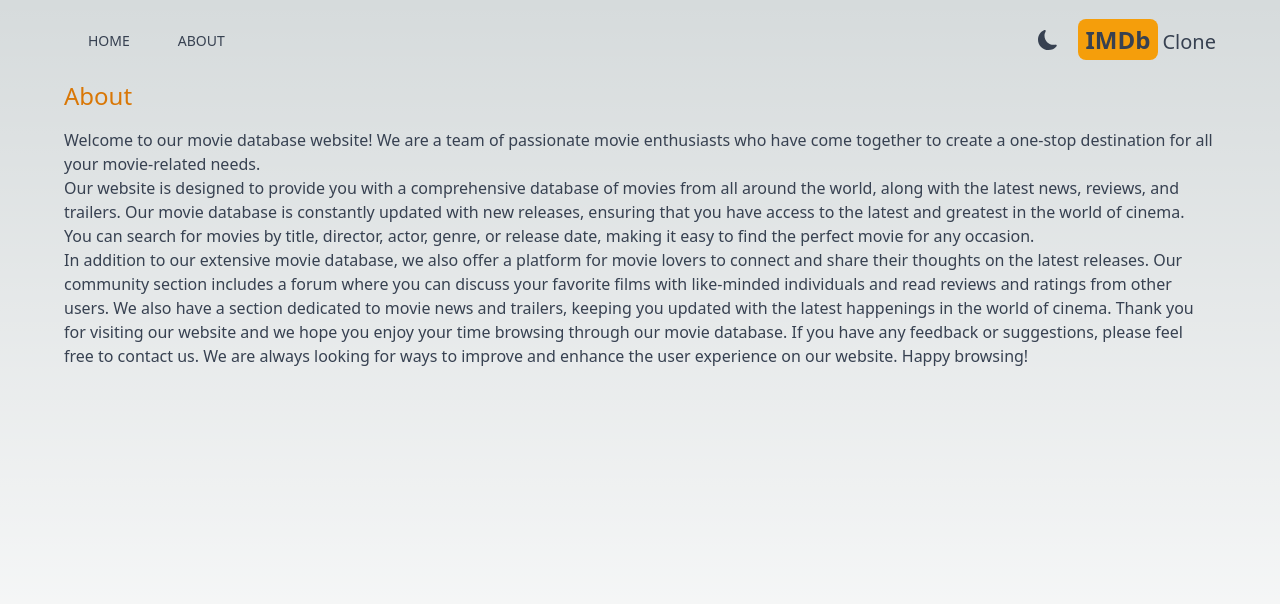
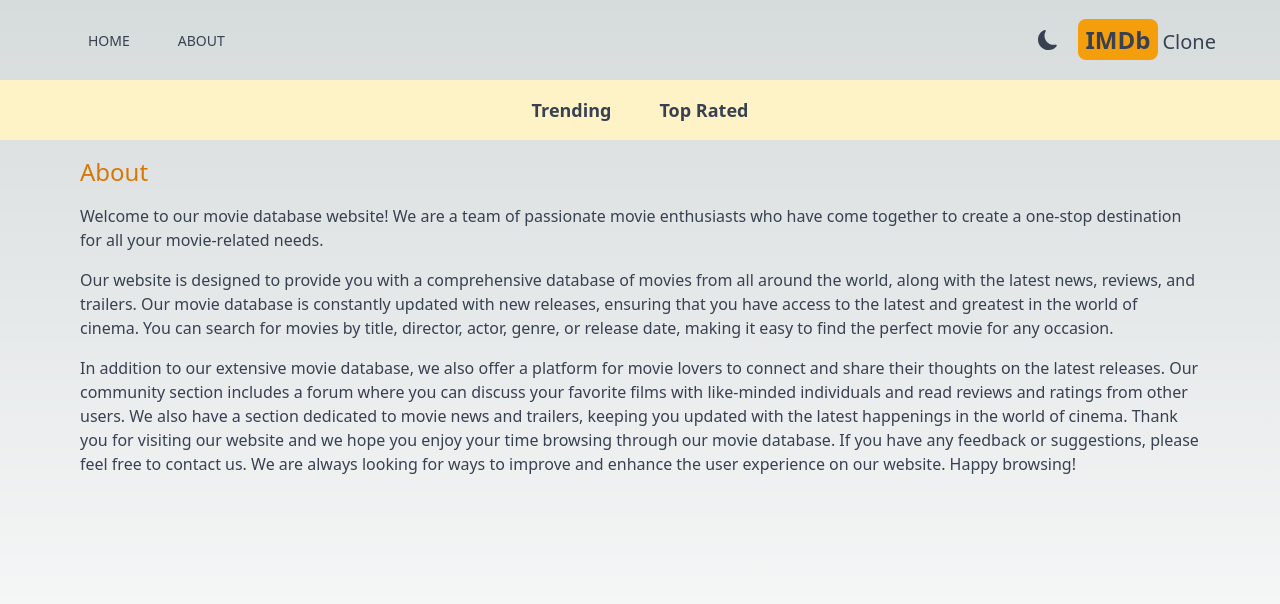
Before and after one commit to iamade/imdb, a Next.js app: page /about in a window 1280 px wide. Shown: the top 604 px of the page. Built offline with nearby package versions, Linux system fonts and the light colour scheme.

Commit message:
create Navbar component

```diff
--- a/src/app/about/page.jsx
+++ b/src/app/about/page.jsx
@@ -1,8 +1,8 @@
 export default function About() {
   return (
-    <div className="max-w-6xl mx-auto space-y-4">
+    <div className="max-w-6xl mx-auto space-y-4 p-4">
       <h1 className="text-2xl font-medium text-amber-600">About</h1>
-      <h1>
+
         <p> Welcome to our movie database website! We are a team of passionate movie
         enthusiasts who have come together to create a one-stop destination for
         all your movie-related needs.
@@ -32,7 +32,7 @@
         website. Happy browsing!
       </p>
 
-    </h1>
+
 
     </div>
   );
--- a/src/app/layout.jsx
+++ b/src/app/layout.jsx
@@ -2,6 +2,7 @@
 import './globals.css'
 import Header from '@/components/Header'
 import Providers from './Providers'
+import Navbar from '@/components/Navbar'
 
 const inter = Inter({ subsets: ['latin'] })
 
@@ -19,6 +20,8 @@
         {/* Header */}
         <Header/>
         {/* Navbar */}
+        <Navbar />
+        {/* SearchBox */}
         {children}
         </Providers>
       </body>
--- /dev/null
+++ b/src/components/Navbar.jsx
@@ -0,0 +1,10 @@
+import NavbarItem from "./NavbarItem";
+
+export default function Navbar() {
+  return (
+    <div className="flex justify-center dark:bg-gray-600 bg-amber-100 lg:text-lg p-4">
+        <NavbarItem title="Trending" param="fetchTrending" />
+        <NavbarItem title="Top Rated" param="fetchTopRated" />
+    </div>
+  );
+}
--- /dev/null
+++ b/src/components/NavbarItem.jsx
@@ -0,0 +1,24 @@
+"use client";
+
+import Link from "next/link";
+
+import { useSearchParams } from "next/navigation";
+
+export default function NavbarItem({ title, param }) {
+  const searchParams = useSearchParams();
+  const genre = searchParams.get("genre");
+  return (
+    <div>
+      <Link
+        className={`m-4 hover:text-amber-600 font-semibold p-2 ${
+          genre &&
+          genre === param &&
+          "underline underline-offset-8 decoration-4 decoration-amber-500 rounded-lg"
+        }`}
+        href={`/?genre=${param}`}
+      >
+        {title}
+      </Link>
+    </div>
+  );
+}
```
